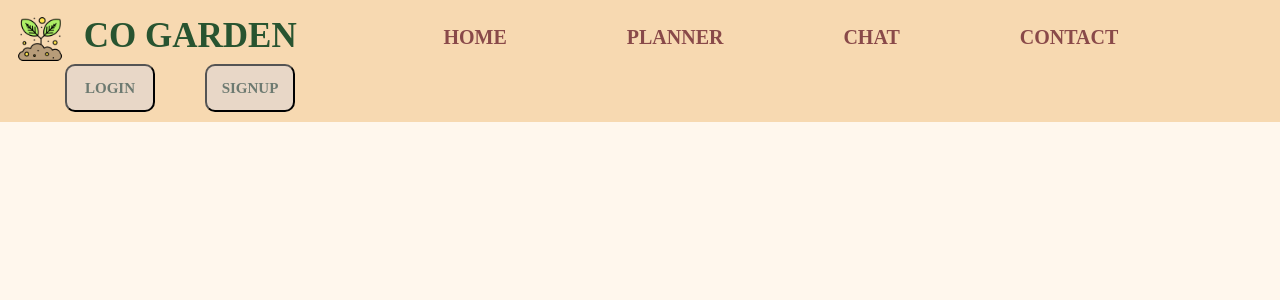
After one commit to Tasneem-I/Co-Garden, a Flask app: template templates/nav.html in a window 1280 px wide. The commit adds this page. Shown: the top 300 px of the page. Run offline with Flask 3, Linux system fonts and the light colour scheme; the template is opened without the code that fills it, so the values that code supplies are empty.

Commit message:
nav update

```diff
--- /dev/null
+++ b/templates/nav.html
@@ -0,0 +1,110 @@
+<!DOCTYPE html>
+<html>
+  <head>
+    <link
+      rel="stylesheet"
+      href="https://cdnjs.cloudflare.com/ajax/libs/font-awesome/6.5.1/css/all.min.css"
+      integrity="sha512-DTOQO9RWCH3ppGqcWaEA1BIZOC6xxalwEsw9c2QQeAIftl+Vegovlnee1c9QX4TctnWMn13TZye+giMm8e2LwA=="
+      crossorigin="anonymous"
+      referrerpolicy="no-referrer"
+    />
+    <meta charset="utf-8" />
+    <meta name="viewport" content="width=device-width, initial-scale=1" />
+    <title>CO GARDEN</title>
+    <link
+      href="https://cdn.jsdelivr.net/npm/bootstrap@5.3.3/dist/css/bootstrap.min.css"
+      rel="stylesheet"
+      integrity="sha384-QWTKZyjpPEjISv5WaRU9OFeRpok6YctnYmDr5pNlyT2bRjXh0JMhjY6hW+ALEwIH"
+      crossorigin="anonymous"
+    />
+    <style type="text/css">
+      * {
+        margin: 0;
+        padding: 0;
+        box-sizing: border-box;
+        text-decoration: none;
+      }
+      body {
+        margin: 0;
+        padding: 0;
+      }
+      .navbar {
+        background: #f7d9b1;
+        font-family: PaleCornflowerBlue;
+        padding: 10px 15px;
+        width: 100%;
+        display: flex;
+        justify-content: space-between;
+        align-items: center;
+        text-decoration: none;
+      }
+      .logo a {
+        font-size: 35px;
+        font-weight: 600;
+        color: #285430;
+        text-decoration: none;
+      }
+      .nav-links {
+        display: flex;
+        justify-content: center;
+        align-items: center;
+        flex-grow: 1;
+        text-decoration: none;
+      }
+      .nav-links a {
+        color: #894949;
+        font-size: 20px;
+        font-weight: bold;
+        margin-right: 60px;
+        margin-left: 60px;
+        text-decoration: none;
+      }
+      .button-wrapper {
+        display: flex;
+        align-items: center;
+      }
+      button {
+        background-color: #e8d7c7;
+        margin-left: 50px;
+        border-radius: 10px;
+        padding: 10px;
+        width: 90px;
+      }
+      button a {
+        color: #6d7a71;
+        font-weight: bold;
+        font-size: 15px;
+        text-decoration: none;
+      }
+      body {
+        margin: 0;
+        padding: 0;
+        background-color: #fff7ed; /* Set the background color for the body */
+      }
+    </style>
+  </head>
+  <body>
+    <nav class="navbar">
+      <div class="logo">
+        <a href="#">
+          <img
+            src="\static\icons8-gardening-64.png"
+            alt="CO GARDEN Logo"
+            style="height: 50px; margin-right: 10px"
+          />
+          CO GARDEN
+        </a>
+      </div>
+      <div class="nav-links">
+        <a href="#">HOME</a>
+        <a href="#">PLANNER</a>
+        <a href="#">CHAT</a>
+        <a href="#">CONTACT</a>
+      </div>
+      <div class="button-wrapper">
+        <button><a href="/login">LOGIN</a></button>
+        <button><a href="/signup">SIGNUP</a></button>
+      </div>
+    </nav>
+  </body>
+</html>
```
Also changed, not shown: templates/index.html (+1 -21 lines), templates/login.html (+73 -40 lines), templates/nav2.html (added, +106 -0 lines).
